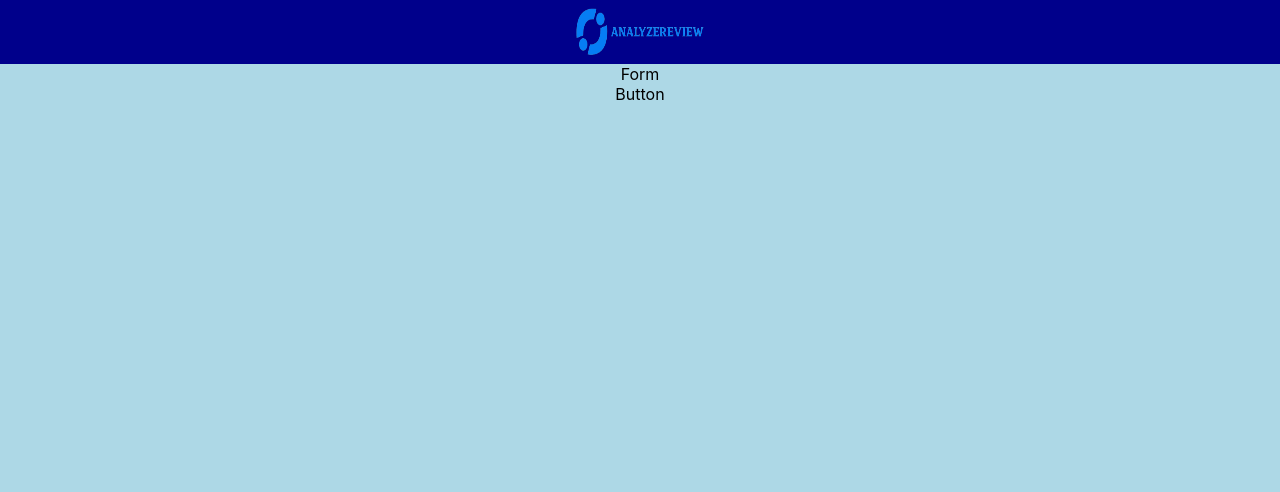
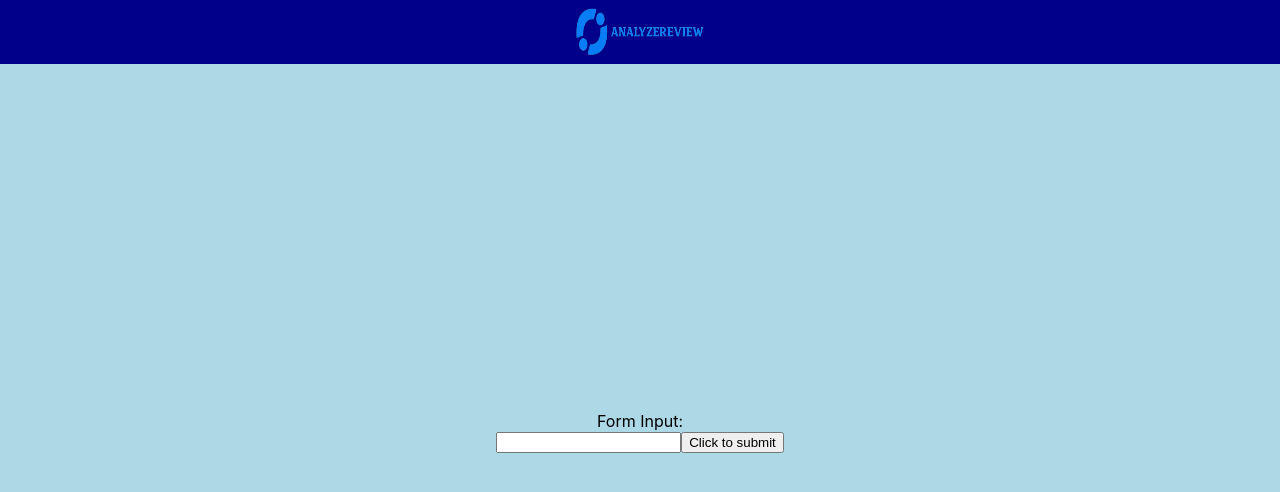
Before and after one commit to AbdElelah2000/Sentiment_Review_Classifier, a React (Create React App) app in the folder frontend/: page / in a window 1280 px wide. Shown: the top 492 px of the page. Built offline with nearby package versions, Linux system fonts and the light colour scheme.

Commit message:
update frontend and start flask backend

```diff
--- a/frontend/src/App.js
+++ b/frontend/src/App.js
@@ -2,8 +2,6 @@ import logo from './logo.svg';
 import './App.css';
 import Navbar from './components/Navbar/Navbar.jsx';
 import Mainpage from './containers/Mainpage/Mainpage';
-import Button from './components/Button/Button.jsx';
-import Form from './components/Form/Form.jsx'
 
 function App() {
   return (
--- a/frontend/src/components/Button/Button.jsx
+++ /dev/null
@@ -1,9 +0,0 @@
-import React from 'react'
-
-const Button = () => {
-  return (
-    <div>Button</div>
-  )
-}
-
-export default Button
--- a/frontend/src/components/Form/Form.jsx
+++ b/frontend/src/components/Form/Form.jsx
@@ -1,9 +1,22 @@
-import React from 'react'
+import React, {useState} from 'react'
+import './form.css'
 
 const Form = () => {
-  return (
-    <div>Form</div>
-  )
+  const [name, setName] = useState('');
+
+  const handleSubmit = (event) => {
+      event.preventDefault();
+      console.log(`${name}`);
+  }
+
+  return(
+      <form onSubmit = {handleSubmit}>
+          <label>Form Input:</label>
+          <br/>
+          <input onChange = {(event) => setName(event.target.value)} value = {name}></input>
+          <button type = 'submit'>Click to submit</button>
+      </form>
+  );
 }
 
 export default Form
--- /dev/null
+++ b/frontend/src/components/Form/form.css
@@ -0,0 +1,3 @@
+.Form-container{
+
+}
--- a/frontend/src/containers/Mainpage/Mainpage.jsx
+++ b/frontend/src/containers/Mainpage/Mainpage.jsx
@@ -1,13 +1,11 @@
 import React from 'react'
 import './mainpage.css'
 import Form from '../../components/Form/Form'
-import Button from '../../components/Button/Button'
 
 const Mainpage = () => {
   return (
     <div className='Mainpage-container'>
         <Form />
-        <Button />
     </div>
   )
 }
--- a/frontend/src/containers/Mainpage/mainpage.css
+++ b/frontend/src/containers/Mainpage/mainpage.css
@@ -2,4 +2,7 @@
     height: 92vh;
     width: 100vw;
     background-color: lightblue;
+    display: flex;
+    justify-content: center;
+    align-items: center;
 }
```
Also changed, not shown: 1 other file (tests, documents, lock files or other folders).
